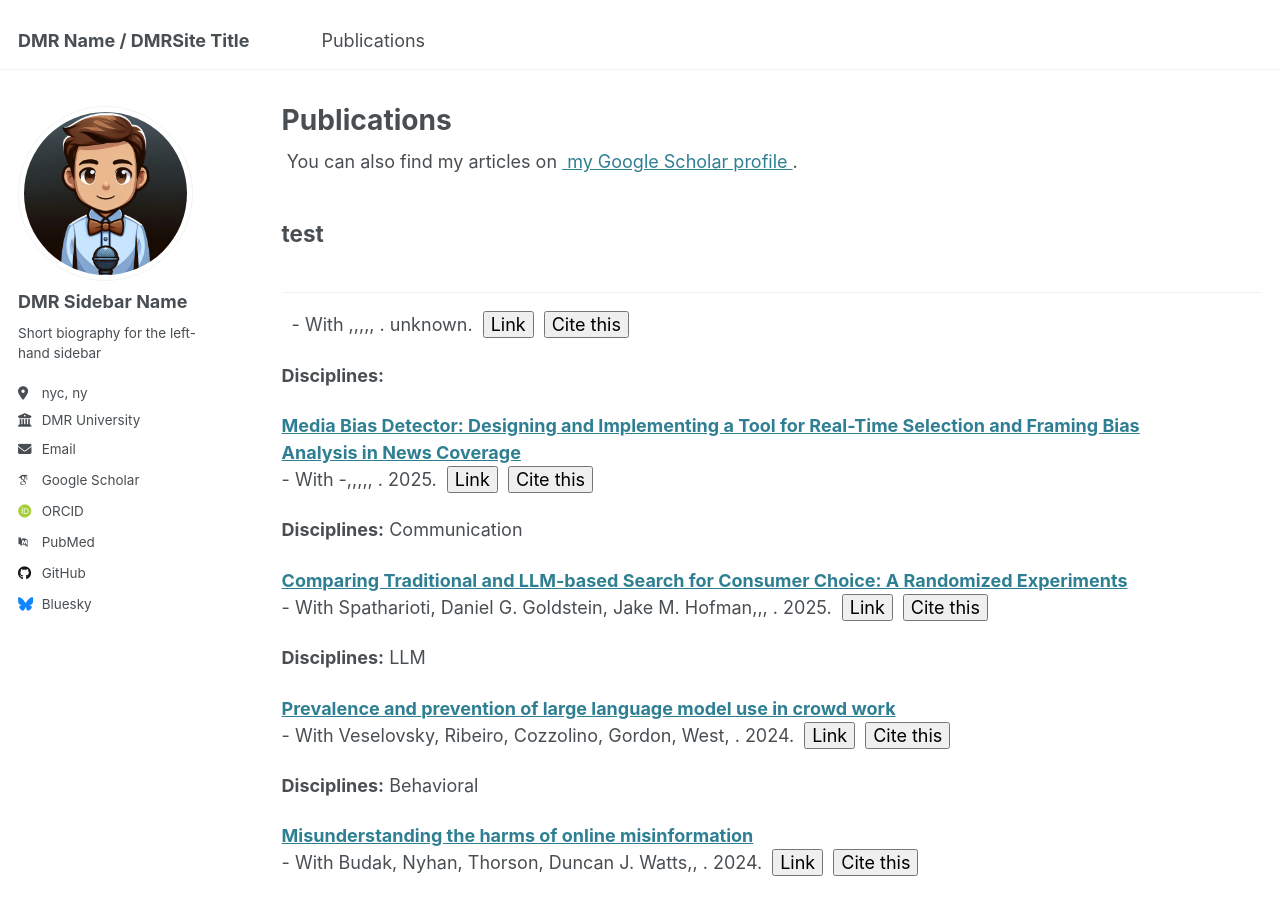
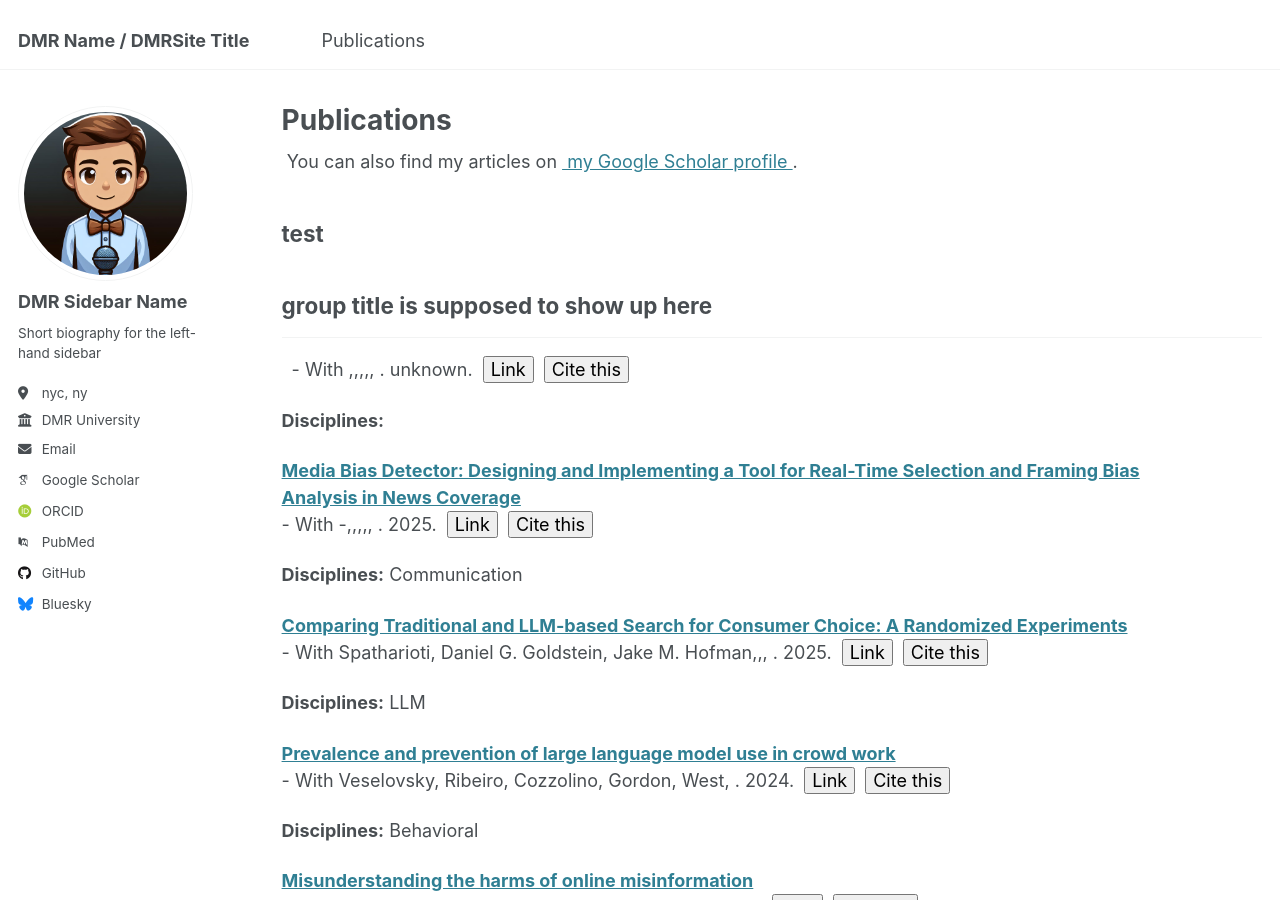
Before and after one commit to chotomirza/davidtest.github.io, a Jekyll site: the page built from _pages/publications.html, in a window 1280 px wide and 900 px high. Built offline with Jekyll 4.4.1, drawn with Linux system fonts in a browser that asks for light colours; some web fonts are replaced.

Commit message:
display group title test 1

```diff
--- a/_pages/publications.html
+++ b/_pages/publications.html
@@ -33,6 +33,7 @@ author_profile: true
       <!-- Show Group title only once -->
       {% unless group_title_shown contains group_key %}
         <h2>{{ group.title }}</h2>
+        <h2> group title is supposed to show up here</h2>
         <hr />
         {% assign group_title_shown = group_title_shown | push: group_key %}
       {% endunless %}
```
